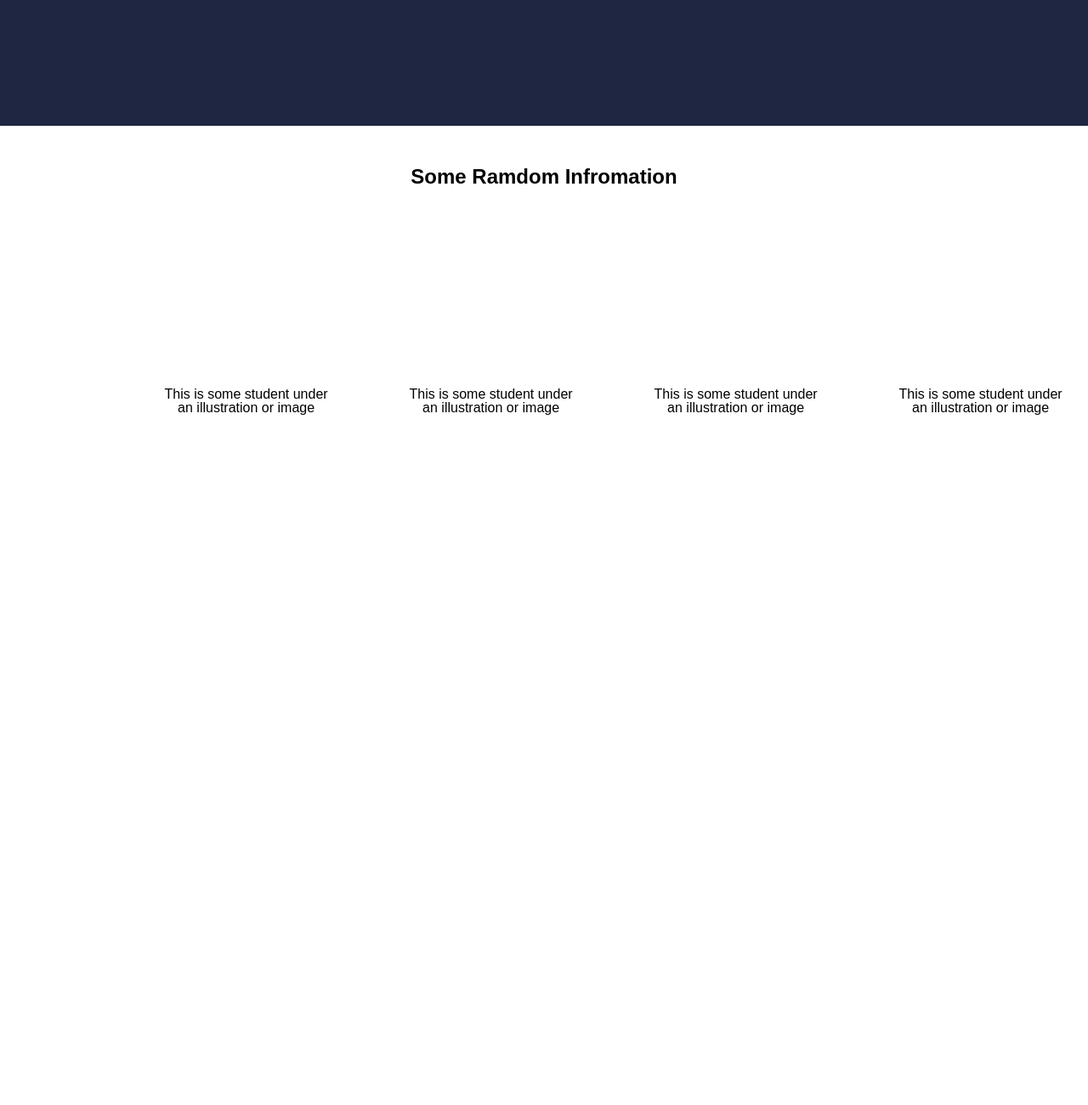
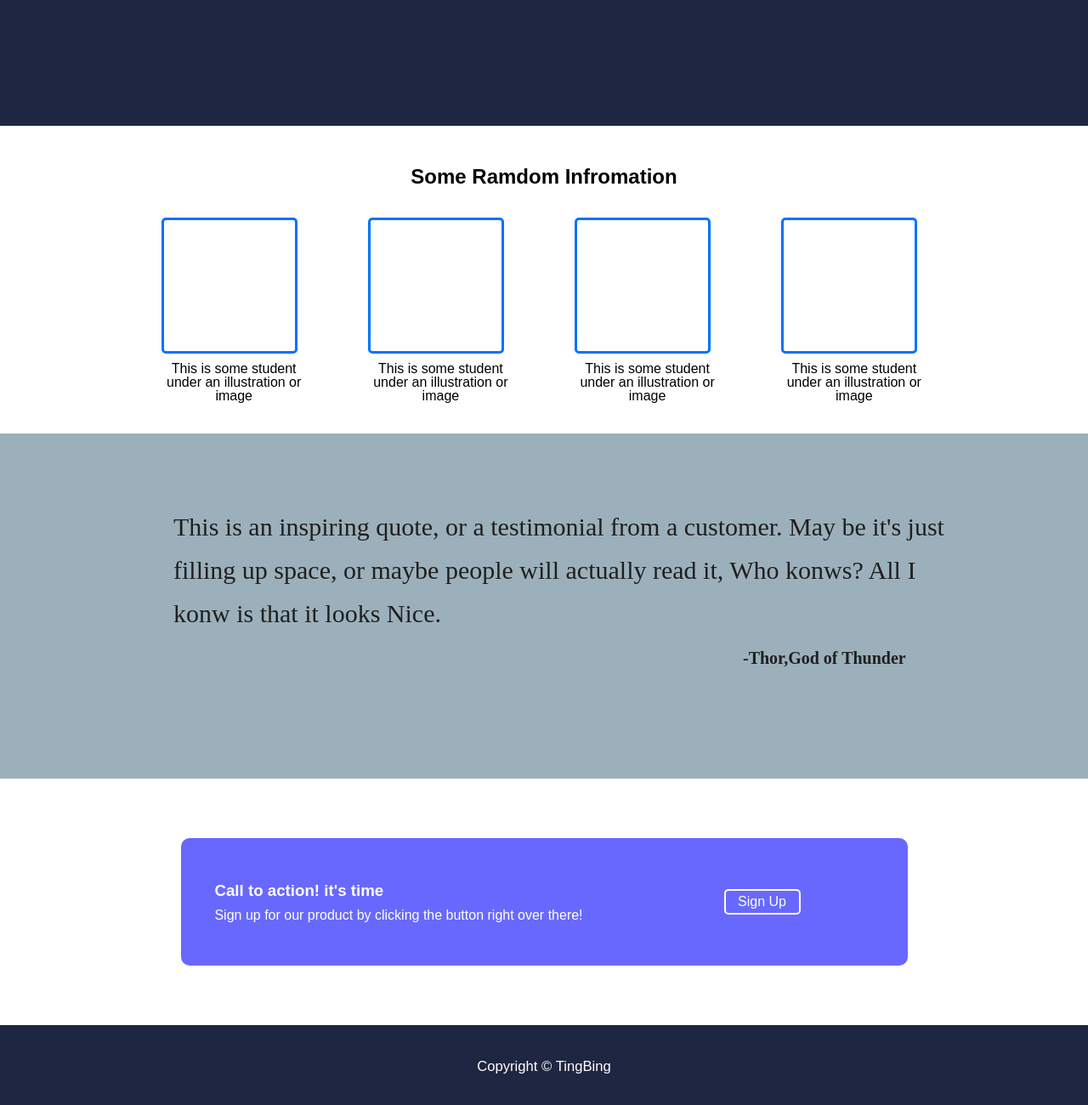
Before and after one commit to sahilw25/TingBing, a plain HTML site: page index.html in a window 1280 px wide. Shown: the part 412-1712 px from the top of the page at 85% size. Before the commit the page ends 936 px from the top, so only its background shows below. Drawn offline with Linux system fonts and the light colour scheme.

Commit message:
add index.html and css

```diff
--- a/css/style.css
+++ b/css/style.css
@@ -79,7 +79,7 @@ header{
     padding: 10px 20px;
     border-radius: 10px;
 }
-
+/*------------------------------################     some more info #############______________________*/
 .more_info{
     color: black;
 }
@@ -93,19 +93,81 @@ header{
 .boxes{
     display: grid;
     grid-template-columns: repeat(4,1fr);
-    gap: 1rem;
+
 }
-.box{
-    height: 200px;
-    width: 200px;
-    padding: 20px;
+
+div.box{
+    width: 160px;
+    height: 160px;
+    padding: 10px;
+    border: 3px solid rgb(0, 115, 255);
     border-radius: 5px;
-    border: 10px blue;
+    margin: 0;
+    margin-bottom: 10px;
 }
 
 .info{
     background: white;
     padding: 2rem;
-    border-radius: 2rem;
+    border-radius: 10px;
     margin: 4px;
 }
+
+section.qoute{
+    background: rgb(156, 176, 187);
+    color: rgb(31, 31, 31);
+    padding: 74px;
+    font-size: 30px;
+    font-family:'Times New Roman', Times, serif ;
+}
+
+p.message{
+    padding: 10px;
+    margin-left: 120px;
+    margin-right: 70px;
+}
+
+p.thor{
+    font-size: 20px;
+    margin-left: 800px;
+}
+
+section.calls{
+    padding: 70px;
+    display: flex;
+    justify-content: center;
+    align-items: center;
+}
+div.call{
+    display: grid;
+    grid-template-columns: 60% 40%;
+    background: rgb(104, 104, 255);
+    border-radius: 10px;
+    height: 150px;
+    width: 75%;
+
+}
+
+article.words{
+    display: flex;
+    justify-content: center;
+    align-items: center;
+}
+
+div.signup{
+    display: flex;
+    justify-content: center;
+    align-items: center;
+    background: rgb(104, 104, 255);
+    height: 30px;
+    width: 90px;
+    border: 2px solid white;
+    border-radius: 5px;
+}
+
+div.copy_right{
+    background: #1f2641;
+    text-align: center;
+    padding: 30px;
+    font-size: 20px;
+}
--- a/index.html
+++ b/index.html
@@ -14,9 +14,9 @@
         <div class="container nav_con">
             <a href="index.html"><h3>TingBing</h3></a>
             <ul class="menu">
-                <li><a href="#">Header linl 1</a></li>
-                <li><a href="#">Header linl 2</a></li>
-                <li><a href="#">Header linl 3</a></li>
+                <li><a href="#">Header link 1</a></li>
+                <li><a href="#">Header link 2</a></li>
+                <li><a href="#">Header link 3</a></li>
             </ul>
 
         </div>
@@ -79,5 +79,37 @@
 
     </section>
 
+
+    <section class="qoute">
+        <p class="message">
+            This is an inspiring quote, or a testimonial from a customer. May be it's just filling up space, or maybe people will actually read it, Who konws? All I konw is that it looks Nice.
+        <br>
+        <p class="thor"><b>-Thor,God of Thunder</b></p>
+        </p>
+        <br>
+
+    </section>
+
+    <section class="calls">
+        <div class="call">
+            <article class="words">
+                <div>
+                    <h3>Call to action! it's time</h3>
+                <p>Sign up for our product by clicking the button right over there!</p>
+                </div>
+            </article>
+            <article class="words">
+                <div class="signup">
+                    <p>Sign Up</p>
+                </div>
+            </article>
+        </div>
+    </section>
+
+    <footer>
+        <div class="copy_right">
+            <small>Copyright &copy; TingBing</small>
+        </div>
+    </footer>
 </body>
 </html>
```
